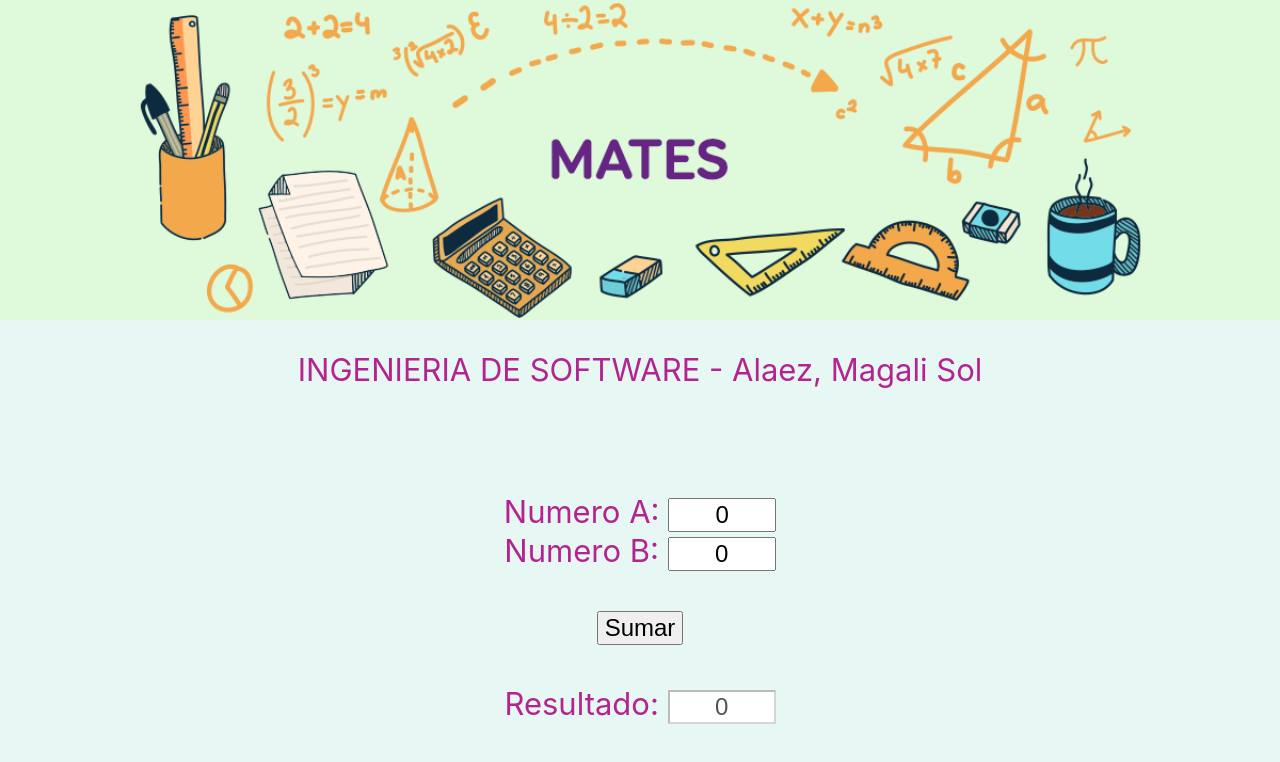
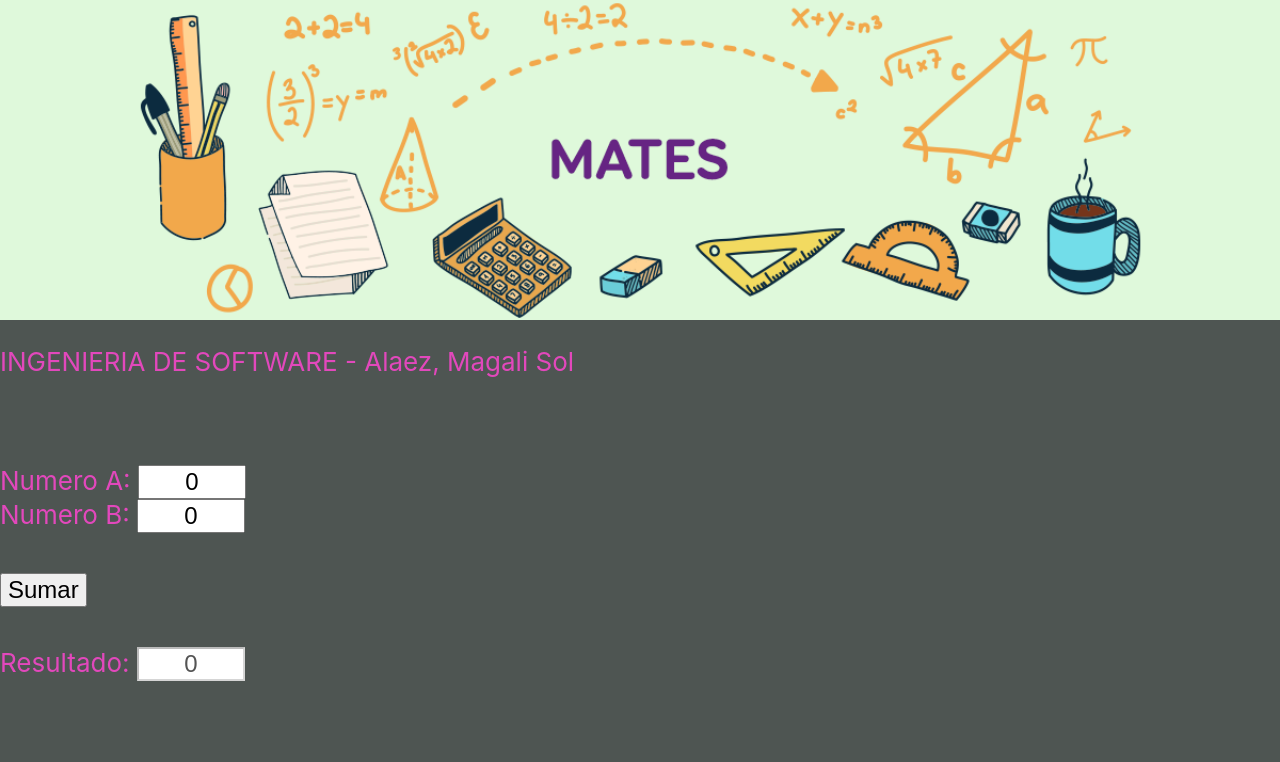
Before and after one commit to MagaAlaez/Calculadora, a React (Create React App) app: page / in a window 1280 px wide. Shown: the top 762 px of the page. Built offline with nearby package versions, Linux system fonts and the light colour scheme.

Commit message:
mas detalles

```diff
--- a/src/App.css
+++ b/src/App.css
@@ -10,14 +10,14 @@
 
 
 .App-header {
-  background-color: #E7F8F4;
+  background-color: #4e5552;
   min-height: 100vh;
   display: flex;
   flex-direction: column;
-  align-items: stretch;
-  justify-content: stretch;
-  font-size: calc(15px + 2vmin);
-  color: rgb(180, 35, 144);
+  align-items: start;
+  justify-content: start;
+  font-size: calc(10px + 2vmin);
+  color: rgb(226, 72, 188);
 }
 
 .App-link {
@@ -32,9 +32,6 @@
     transform: rotate(360deg);
   }
 }
-
-
-
 
 
 
```
Also changed, not shown: src/fondo.jpg (added).
